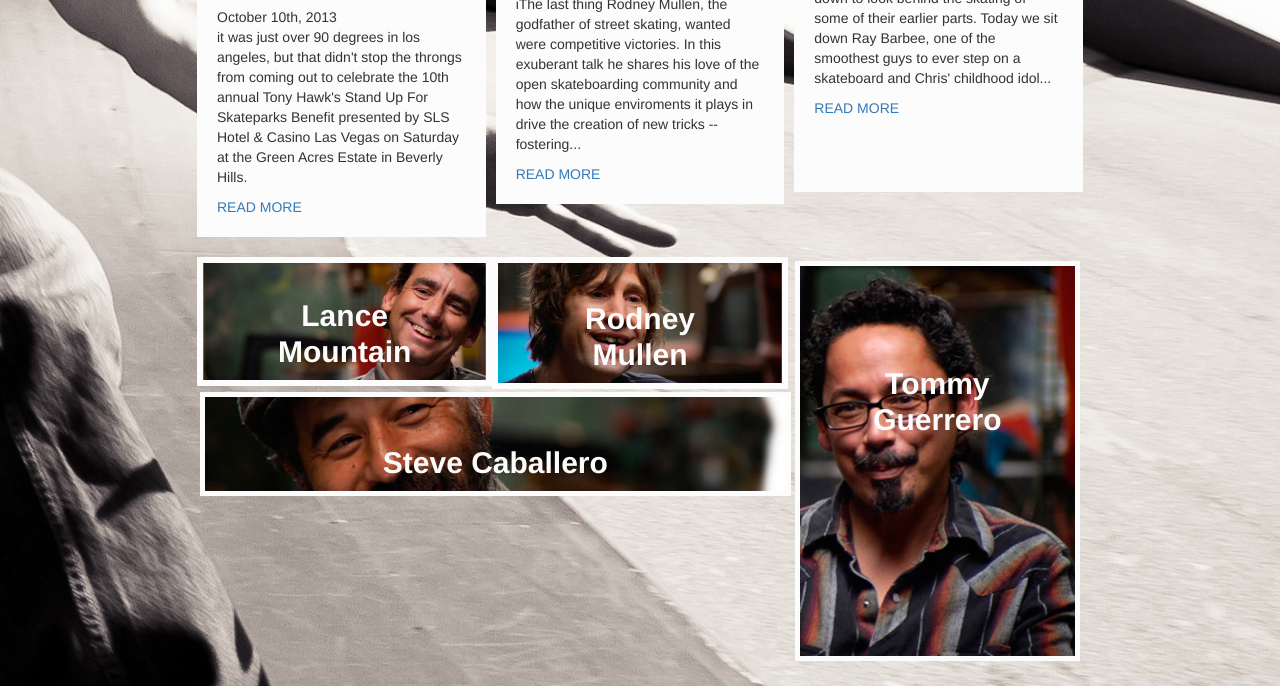
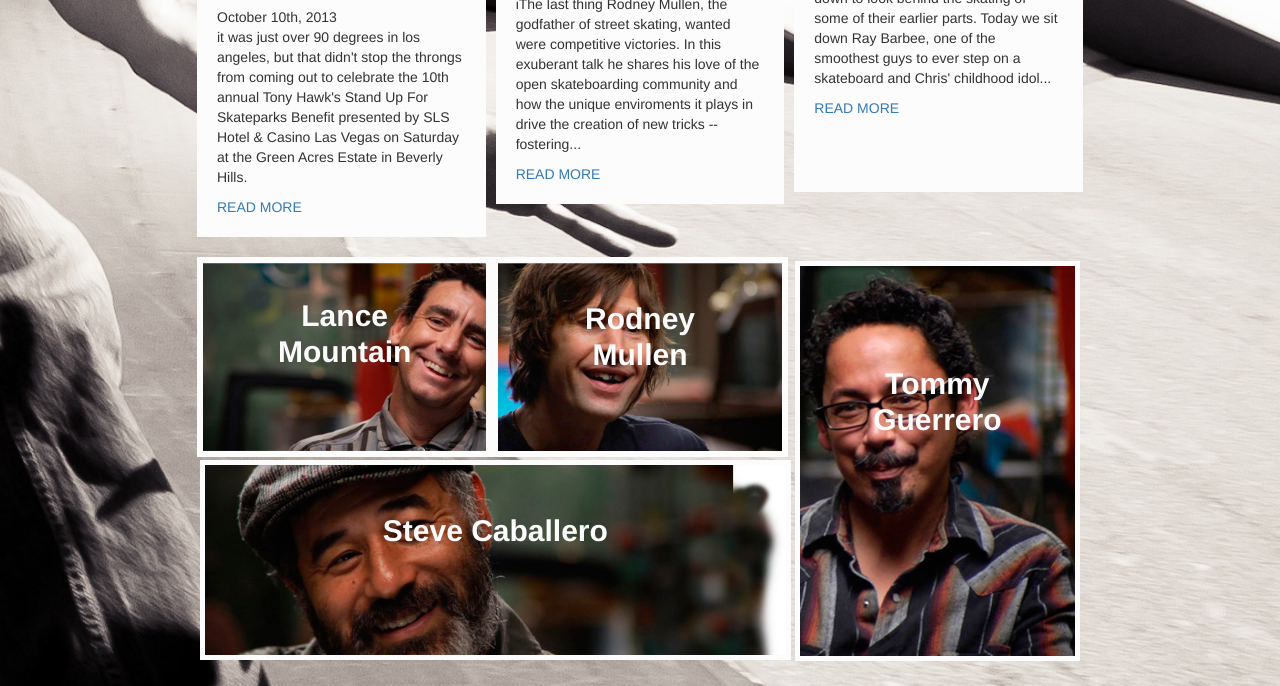
Before and after one commit to loganbw/1.1-sass.web-design, a plain HTML site: page index.html in a window 1280 px wide. Shown: the part 705-1391 px from the top of the page. Drawn offline with Linux system fonts and the light colour scheme.

Commit message:
changed scss file

```diff
--- a/scss/styles.scss
+++ b/scss/styles.scss
@@ -123,6 +123,14 @@ main {
   height: 400px;
 }
 
+.box-1 .row:first-child {
+  height: 50%;
+}
+
+.box-1 .row:nth-child(2n) {
+  height: 50%;
+}
+
 .box-2 {
   // width: 33%;
   margin-top: 22px;
```
Also changed, not shown: css/styles.css, 1 other file.
